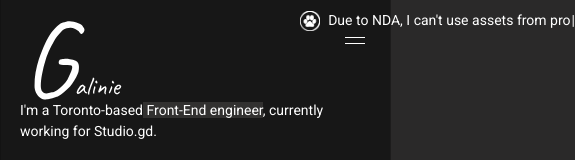
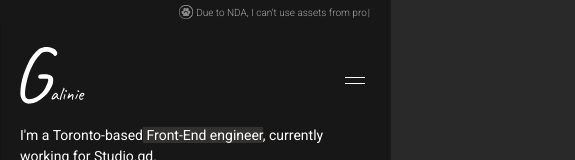
Before and after one commit to hys25/portfolio, a Next.js app: page /about in a window 390 px wide. Shown: the top 160 px of the page, 575 px wide, since content can reach past the window. Built offline with nearby package versions, Linux system fonts and the light colour scheme; no server answers.

Commit message:
fix css for  NDA message on mobile

```diff
--- a/components/elements/logo.js
+++ b/components/elements/logo.js
@@ -9,10 +9,10 @@ function Logo({ className }) {
         url="https://galinie.ca/"
       />
       <Link href="/">
-        <a href="/" className={`flex items-end ml-2 mb-[20px] ${className}`}>
+        <a href="/" className={`flex items-end ml-2 mb-[20px] md:ml-0 md:mb-0 ${className}`}>
           <img
             alt="Logo"
-            className="object-contain bg-no-repeat bg-contain w-[100px] h-[80px] md:right-[1px]"
+            className="object-contain bg-no-repeat bg-contain w-[100px] h-[80px] md:right-[1px] md:w-[65px] md:h-[60px]"
             src="./../../icons/logo-galinie.svg"
           />
         </a>
--- a/components/layout/default.js
+++ b/components/layout/default.js
@@ -13,27 +13,27 @@ function Default({ children }) {
   }, [])
 
   return (
-    <div className="flex relative flex-col justify-between pt-5 pr-10 w-screen h-screen md:justify-start md:px-5 md:min-h-screen bg-neutral-900 pb-[70px] pl-[190px] md:py-[20px] md:min-w-screen">
+    <div className="flex relative flex-col justify-between pt-5 pr-10 w-screen h-screen md:justify-start md:px-5 md:min-h-screen bg-neutral-900 pb-[70px] pl-[190px] md:pb-[20px] md:pt-[45px] md:min-w-screen md:w-full">
       {isNdaMessageInStorage ? (
-        <div className="absolute top-[10px] right-[calc(50%-380px)] z-10 flex items-end text-white">
+        <div className="absolute top-[10px] right-[calc(50%-380px)] z-10 flex items-end text-white md:top-[5px] md:right-0 md:items-start md:px-5">
           <img
             alt="Arrow down"
-            className="object-contain bg-no-repeat bg-contain w-[20px] h-[20px] max-h-[200px] md:right-[1px]"
+            className="object-contain bg-no-repeat bg-contain w-[20px] h-[20px] max-h-[200px] md:right-[1px] md:max-h-[auto] md:w-[14px] md:h-[14px] md:opacity-[0.5]"
             src="./../../icons/paw-white.svg"
           />
-          <p className="ml-2 text-[14px]">
+          <p className="ml-2 text-[14px] md:text-[10px] md:ml-[3px] md:text-center md:font-thin md:text-grey">
             Due to NDA, I can&apos;t use assets from projects I&apos;ve worked
             on, so I decided that dogs can help me to fill the gaps
           </p>
         </div>
       ) : (
-        <div className="absolute top-[10px] right-[calc(50%-380px)] z-10 flex items-end text-white">
+        <div className="absolute top-[10px] right-[calc(50%-380px)] z-10 flex items-end text-white md:top-[5px] md:right-0 md:items-start md:px-5">
           <img
             alt="Arrow down"
-            className="object-contain bg-no-repeat bg-contain w-[20px] h-[20px] max-h-[200px] md:right-[1px]"
+            className="object-contain bg-no-repeat bg-contain w-[20px] h-[20px] max-h-[200px] md:right-[1px] md:w-[14px] md:h-[14px] md:opacity-[0.5]"
             src="./../../icons/paw-white.svg"
           />
-          <p className="ml-2 text-[14px]">
+          <p className="ml-2 text-[14px] md:text-[10px] md:ml-[3px] md:text-center md:font-thin md:text-grey">
             <Typewriter
               onInit={(typewriter) => {
                 typewriter
--- a/components/modules/navMobile.js
+++ b/components/modules/navMobile.js
@@ -5,7 +5,7 @@ import SocialLinks from "../elements/socialLinks"
 import DownloadCv from "../elements/downloadCv"
 import { routesMobile } from "../../config/navRoutes"
 
-function NavMobile({ className }) {
+function NavMobile({ className = '' }) {
   const [openNavModal, setOpenNavModal] = useState(false)
   return (
     <div className={`fixed left-0 h-auto w-screen z-[1] ${className}`}>
@@ -15,7 +15,7 @@ function NavMobile({ className }) {
         onKeyDown={() => setOpenNavModal(!openNavModal)}
         role="button"
         tabIndex={0}
-        className="flex absolute justify-center items-center cursor-pointer top-[5px] right-[20px] h-[30px] w-[30px]"
+        className="flex absolute justify-center items-center cursor-pointer top-[5px] right-[20px] h-[30px] w-[30px] md:top-[20px]"
       >
         <img
           alt="Arrow down"
@@ -31,13 +31,13 @@ function NavMobile({ className }) {
         role="presentation"
       />
       <div
-        className={`absolute top-[-20px] right-0 z-50 w-3/4 h-screen bg-[#2a2929] flex flex-col justify-center transition-all ${
+        className={`absolute top-[-20px] right-0 z-50 w-3/4 h-screen bg-[#2a2929] flex flex-col justify-center transition-all md:top-[-45px] ${
           openNavModal ? "translate-x-0" : "translate-x-[100%]"
         }`}
       >
         <img
           alt="Arrow down"
-          className="object-contain absolute bg-no-repeat bg-contain top-[30px] right-[20px] w-[20px]"
+          className="object-contain absolute bg-no-repeat bg-contain top-[30px] right-[20px] w-[20px] md:top-[70px] md:right-[25px]"
           src="./../../icons/close-nav-cross.svg"
           onClick={() => setOpenNavModal(false)}
           onKeyDown={() => setOpenNavModal(false)}
```
Also changed, not shown: public/icons/paw-grey.svg (added).
